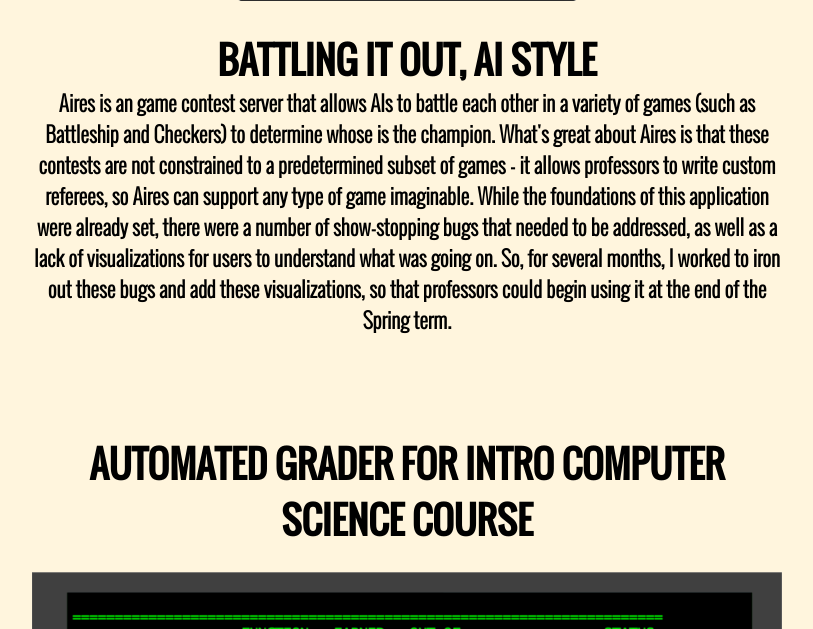
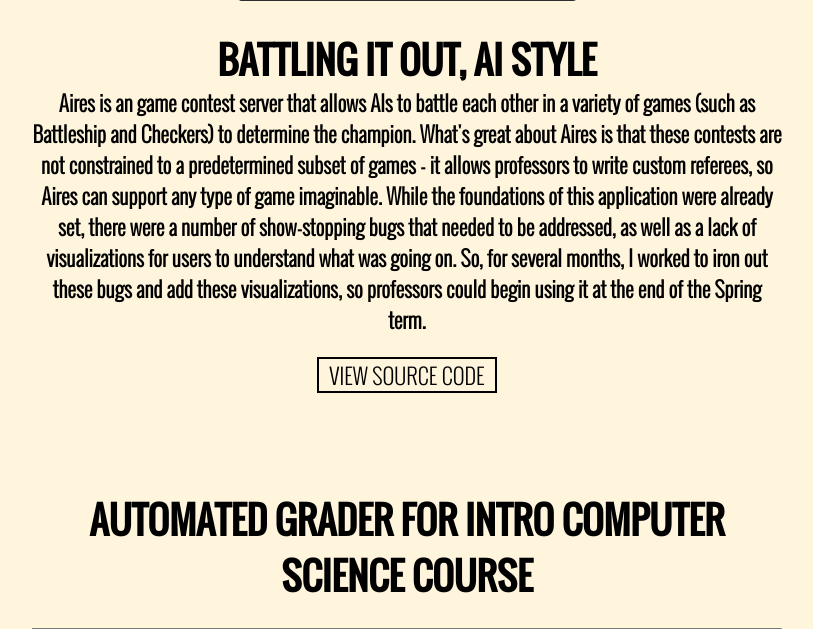
Before and after one commit to johnluscombe/personal-invoice-dynamic, a Flask app: page / in a window 1280 px wide. Shown: the part 3323-3952 px from the top of the page, without its empty margins (233-1046 px from the left). Run offline with Flask 2, Linux system fonts and the light colour scheme; some libraries are stand-ins or nearby versions.

Commit message:
Updated website for after graduation (1.2)

```diff
--- a/static/css/education.css
+++ b/static/css/education.css
@@ -1,9 +1,4 @@
-#contact-education {
-    border: 2px solid black;
-    color: black;
-}
-
-#contact-education-container {
+.center-button {
     text-align: center;
 }
 
--- a/static/css/general.css
+++ b/static/css/general.css
@@ -180,10 +180,23 @@ textarea {
     resize: vertical;
 }
 
+a.black-button,
+button.black-button {
+    border: 2px solid black;
+    background: none;
+    color: black;
+    cursor: pointer;
+    font-family: Oswald-Light, sans-serif;
+    font-size: 1.37em;
+    outline: none;
+    padding: 0 10px;
+    text-decoration: none;
+    text-transform: uppercase;
+}
+
 .center-block {
     margin: 0 auto;
 }
-
 
 .inline-link {
     margin: 0;
--- a/static/css/projects.css
+++ b/static/css/projects.css
@@ -1,8 +1,3 @@
-#contact-projects {
-    border: 2px solid black;
-    color: black;
-}
-
 .project-container {
     padding: 50px 0;
 }
--- a/templates/education.html
+++ b/templates/education.html
@@ -24,7 +24,14 @@
         </div>
     </div>
 
-    <h3 class="section-title">Coursework</h3>
+    <h3 class="section-title">Coursework</h3><br>
+
+    <div class="center-button">
+        <a href="https://github.com/PastyPurpleTrolls/game-contest-server" class="black-button" target="_blank"
+           rel="noopener">
+            View Coursework Repository
+        </a>
+    </div>
 
     <div class="container-fluid">
         <div class="row">
@@ -70,14 +77,15 @@
                         For my senior project, I led a team of five developers (including myself) on a project called
                         Aires. As I mentioned in the "Projects" section of this page, Aires is an game contest server
                         that allows AIs to battle each other in a variety of games (such as Battleship and Checkers) to
-                        determine whose is the champion. Throughout a January term, our team spent over 150 hours
-                        improving the existing codebase, and reporting daily to the professor. This gave me a great
-                        sense of what leading a team of developers would be like in a work environment. After the Senior
-                        Project class in January, I continued the project myself throughout the following Spring term.
-                        To see the source code of the Aires project, click the link below.
+                        determine the champion. Throughout a January term, our team spent over 150 hours improving the
+                        existing codebase, and reporting daily to the professor. This gave me a great sense of what
+                        leading a team of developers would be like in a work environment. After the Senior Project class
+                        in January, I continued the project myself throughout the following Spring term. To see the
+                        source code of the Aires project, click the link below.
                     </h6>
                     <p class="project-links">
-                        <a href="https://github.com/PastyPurpleTrolls/game-contest-server" class="project-link-left" target="_blank" rel="noopener">
+                        <a href="https://github.com/PastyPurpleTrolls/game-contest-server"
+                           class="project-link-left" target="_blank" rel="noopener">
                             Aires
                         </a>
                     </p>
@@ -96,8 +104,15 @@
                         several projects that taught me the inner workings of common attacks, such as Cross-Site Request
                         Forgery (CSRF), Cross-Site Scripting (XSS), and SQL Injection, as well as how to discover and
                         patch vulnerabilities. Knowing the details of how these attacks work has equipped me to write
-                        software that defends against such attacks.
+                        software that defends against such attacks. Click the link below to see the projects I completed
+                        in this course.
                     </h6>
+                    <p class="project-links">
+                        <a href="https://github.com/johnluscombe/coursework/tree/master/cos232"
+                           class="project-link-right" target="_blank" rel="noopener">
+                            View Project Files
+                        </a>
+                    </p>
                 </div>
                 <img src="/static/img/security.jpg" alt="Security" class="course-image-right">
             </div>
@@ -153,11 +168,16 @@
                         professional presentation for a real-world project with a team of five people.
                     </h6>
                     <p class="project-links">
-                        <a href="/static/doc/isa_bp.pdf" class="project-link-left" target="_blank" rel="noopener">View BP</a>
-                        <a href="/static/doc/isa_srs.pdf" class="project-link-left" target="_blank" rel="noopener">View
-                            SRS</a>
-                        <a href="/static/doc/isa_presentation.pdf" class="project-link-left" target="_blank" rel="noopener">View
-                            Presentation</a>
+                        <a href="/static/doc/isa_bp.pdf" class="project-link-left" target="_blank" rel="noopener">
+                            View BP
+                        </a>
+                        <a href="/static/doc/isa_srs.pdf" class="project-link-left" target="_blank" rel="noopener">
+                            View SRS
+                        </a>
+                        <a href="/static/doc/isa_presentation.pdf" class="project-link-left" target="_blank"
+                           rel="noopener">
+                            View Presentation
+                        </a>
                     </p>
                 </div>
             </div>
@@ -189,17 +209,13 @@
                         dependent on the internet. Unfortunately, far too few developers actually know the details of
                         how the internet works, and how data gets from point A to point B. This course has taught me
                         these essential details, from the concepts of data transmission to communication protocols, and
-                        has better equipped me to develop and debug internet applications. Click the links below to see
+                        has better equipped me to develop and debug internet applications. Click the link below to see
                         the projects I completed in this course.
                     </h6>
                     <p class="project-links">
-                        <a href="https://github.com/johnluscombe/http-server" class="project-link-left" target="_blank"
-                           rel="noopener">
-                            HTTP Server Using Sockets
-                        </a>
-                        <a href="https://github.com/johnluscombe/reliable-file-transfer-over-udp" class="project-link-left"
+                        <a href="https://github.com/johnluscombe/coursework/tree/master/cos331" class="project-link-left"
                            target="_blank" rel="noopener">
-                            Reliable File Transfer Over UDP
+                            View Project Files
                         </a>
                     </p>
                 </div>
@@ -221,9 +237,13 @@
                         code by clicking the link below.
                     </h6>
                     <p class="project-links">
-                        <a href="https://github.com/johnluscombe/quiz-generator" class="project-link-right" target="_blank"
-                           rel="noopener">
+                        <a href="https://github.com/johnluscombe/coursework/tree/master/cos382/html_quiz_generator"
+                           class="project-link-right" target="_blank" rel="noopener">
                             HTML Quiz Generator
+                        </a>
+                        <a href="https://github.com/johnluscombe/coursework/tree/master/cos382/assignments"
+                           class="project-link-right" target="_blank" rel="noopener">
+                            Other Project Files
                         </a>
                     </p>
                 </div>
@@ -281,7 +301,7 @@
         </div>
     </div>
 
-    <div id="contact-education-container">
-        <button type="button" id="contact-education" data-toggle="modal" data-target="#contactModal">Contact Me</button>
+    <div class="center-button">
+        <button type="button" class="black-button" data-toggle="modal" data-target="#contactModal">Contact Me</button>
     </div>
 </div>
--- a/templates/projects.html
+++ b/templates/projects.html
@@ -7,14 +7,19 @@
             <h3>Battling it out, AI style</h3>
             <h6 class="no-uppercase">
                 Aires is an game contest server that allows AIs to battle each other in a variety of games
-                (such as Battleship and Checkers) to determine whose is the champion. What's great about
-                Aires is that these contests are not constrained to a predetermined subset of games - it
-                allows professors to write custom referees, so Aires can support any type of game imaginable.
-                While the foundations of this application were already set, there were a number of
-                show-stopping bugs that needed to be addressed, as well as a lack of visualizations for users
-                to understand what was going on. So, for several months, I worked to iron out these bugs and
-                add these visualizations, so that professors could begin using it at the end of the Spring term.
+                (such as Battleship and Checkers) to determine the champion. What's great about Aires is that
+                these contests are not constrained to a predetermined subset of games - it allows professors
+                to write custom referees, so Aires can support any type of game imaginable. While the
+                foundations of this application were already set, there were a number of show-stopping bugs
+                that needed to be addressed, as well as a lack of visualizations for users to understand what
+                was going on. So, for several months, I worked to iron out these bugs and add these
+                visualizations, so professors could begin using it at the end of the Spring term.
             </h6>
+            <br>
+            <a href="https://github.com/PastyPurpleTrolls/game-contest-server" class="black-button" target="_blank"
+               rel="noopener">
+                View Source Code
+            </a>
         </div>
         <div class="project-container">
             <h3>Automated Grader for Intro Computer Science Course</h3>
@@ -48,5 +53,5 @@
         </div>
     </div>
 
-    <button type="button" id="contact-projects" data-toggle="modal" data-target="#contactModal">Contact Me</button>
+    <button type="button" class="black-button" data-toggle="modal" data-target="#contactModal">Contact Me</button>
 </div>
```
